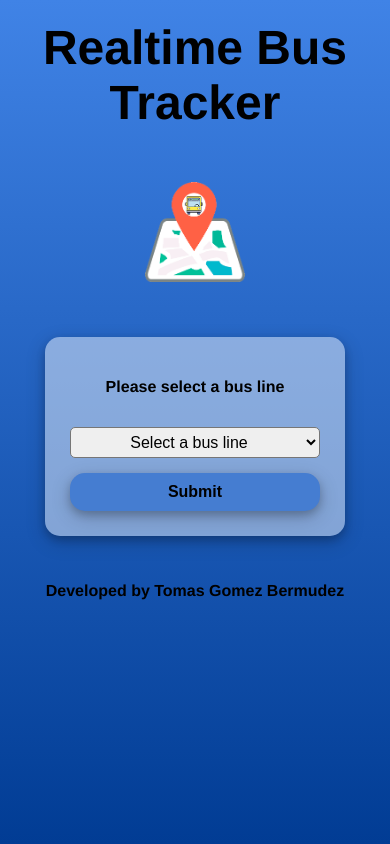
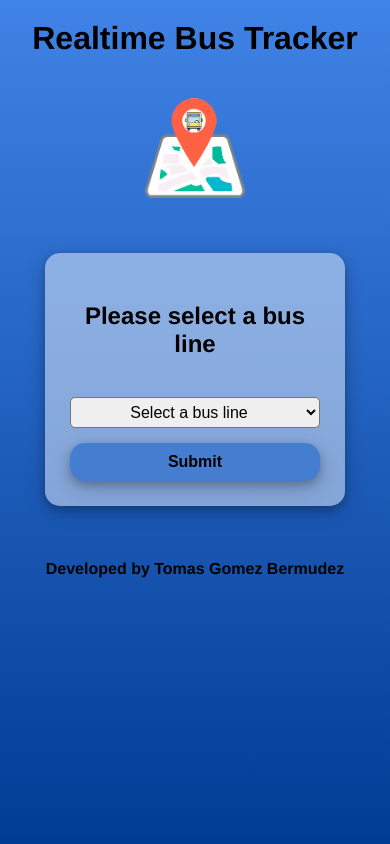
Before and after one commit to TomasGB/bus-tracker-web-app, a Flask app: page / in a window 390 px wide. Run offline with Flask 2, Linux system fonts and the light colour scheme.

Commit message:
removed extra css code and implemented variables

```diff
--- a/static/styles/indexStyles.css
+++ b/static/styles/indexStyles.css
@@ -1,3 +1,23 @@
+:root{
+    /*---COLORS VARIABLES----*/
+    --primary-color: linear-gradient(#4083E6,#013c94);
+    --secondary-color:#457dd1;
+    --terciary-color:#548adb;
+    --fourth-color:#ffffff75;
+
+    /*---FONT VARIABLES----*/
+    --primary-font: Helvetica;
+    --font-color: #000000;
+    --font-color-light: #313131;
+
+    /*---FONT SIZES----*/
+    --primary-font-size: 5rem;
+    --secondary-font-size: 3rem;
+    --terciary-font-size:2rem;
+    --fourth-font-size: 1.5rem;
+    --fith-font-size: 1rem;
+}
+
 .body{
     font-family:Helvetica;
     justify-content: center;
@@ -6,32 +26,32 @@
     height:100vh;
 }
 .container{
-    background: linear-gradient(#4083E6,#013c94);
+    background: var(--primary-color);
     justify-content: center;
     align-self: center;
     min-width:100%;
     min-height:100vh;
 }
 .title{
-    color:#000000;
-    font-size: 35px;
+    color: var(--font-color);
+    font-size: var(--primary-font-size);
     font-weight: 700;
     padding:30px 20px;
     text-align:center;
 }
 .dev-tag{
     margin: 50px 0px;
-    font-size: 1.5rem;
+    font-size: var(--terciary-font-size);
     font-weight: 600;
     text-align: center;
-    color:#000000;
+    color:var(--font-color);
 }
 .dev-tag a{
-    color:#000000;
+    color: var(--font-color);
     text-decoration: none;
 }
 .dev-tag a:hover{
-    color:rgb(78, 78, 78);
+    color:var(--font-color-light);
     text-decoration: none;
     cursor:pointer;
 }
@@ -43,7 +63,7 @@
     height:100vh;
 }
 .form{
-    background-color: #ffffff75;
+    background-color: var(--fourth-color);
     display:flex;
     flex-direction: column;
     justify-content:center;
@@ -73,7 +93,7 @@
     cursor:pointer;
 }
 .form input{
-    background-color: #457dd1;
+    background-color: var(--secondary-color);
     font-weight: 700;
     border:none;
     border-radius: 15px;
@@ -82,7 +102,7 @@
     box-shadow: 0 4px 8px 0 rgba(0, 0, 0, 0.2), 0 6px 20px 0 rgba(0, 0, 0, 0.19);
 }
 .form input:hover{
-    background-color: #548adb;
+    background-color: var(--terciary-color);
     cursor:pointer;
 }
 .logo{
@@ -95,8 +115,8 @@
 }
 @media(min-width:1800px){
     .title{
-        color:#000000;
-        font-size: 5rem;
+        color:var(--font-color);
+        font-size: var(--secondary-font-size);
         font-weight: 700;
         padding: 50px;
         text-align:center;
@@ -105,7 +125,7 @@
         height:fit-content;
     }
     .form{
-        font-size: 2rem;
+        font-size: var(--terciary-font-size);
         width:450px;
         margin-top: 50px;
         padding: 25px;
@@ -121,13 +141,13 @@
         font-size: 2rem;
         font-weight: 600;
         text-align: center;
-        color:#000000;
+        color:var(--font-color);
     }
 }
 @media(max-width:1799px){
     .title{
-        color:#000000;
-        font-size: 3rem;
+        color:var(--font-color);
+        font-size: var(--secondary-font-size);
         font-weight: 700;
         padding: 20px;
         text-align:center;
@@ -136,29 +156,27 @@
         height:fit-content;
     }
     .form{
-        font-size: 1rem;
-        width:300px;
-        margin-top: 30px;
+        font-size: var(--fith-font-size);
+        width:400px;
+        margin-top: 50px;
         padding: 25px;
     }
     .form select, .form input{
-        font-size: 1rem;
+        font-size: var(--terciary-font-size);
     }
     .logo{
-        width:150px;
+        width:250px;
     }
     .dev-tag{
         margin: 30px 0px;
-        font-size: 1rem;
+        font-size: var(--terciary-font-size);
         font-weight: 600;
         text-align: center;
-        color:#000000;
     }
 }
 @media(max-width:1280px){
     .title{
-        color:#000000;
-        font-size: 3rem;
+        font-size: var(--terciary-font-size);
         font-weight: 700;
         padding: 20px;
         text-align:center;
@@ -167,32 +185,33 @@
         height:fit-content;
     }
     .form{
-        font-size: 1rem;
+        font-size: var(--fith-font-size);
         width:300px;
         margin-top: 30px;
         padding: 25px;
     }
     .form select, .form input{
-        font-size: 1rem;
+        font-size: var(--fith-font-size);
     }
     .logo{
         width:150px;
     }
     .dev-tag{
         margin: 30px 0px;
-        font-size: 1rem;
+        font-size: var(--fith-font-size);
         font-weight: 600;
         text-align: center;
-        color:#000000;
     }
 }
 @media(max-width:425px){
+    .title{
+        font-size:var(--terciary-font-size);
+    }
     .dev-tag{
         margin-top: 30px;
-        font-size: 1rem;
+        font-size: var(--fith-font-size);
         font-weight: 600;
         text-align: center;
-        color:#000000;
     }
     .wrapper{
         padding: 0px;
@@ -201,7 +220,7 @@
         height:fit-content;
     }
     .form{
-        font-size: 1rem;
+        font-size: var(--fourth-font-size);
         width:250px;
         margin-top: 30px;
         padding: 25px;
```
Also changed, not shown: static/styles/trackingStyles.css (+44 -26 lines).
